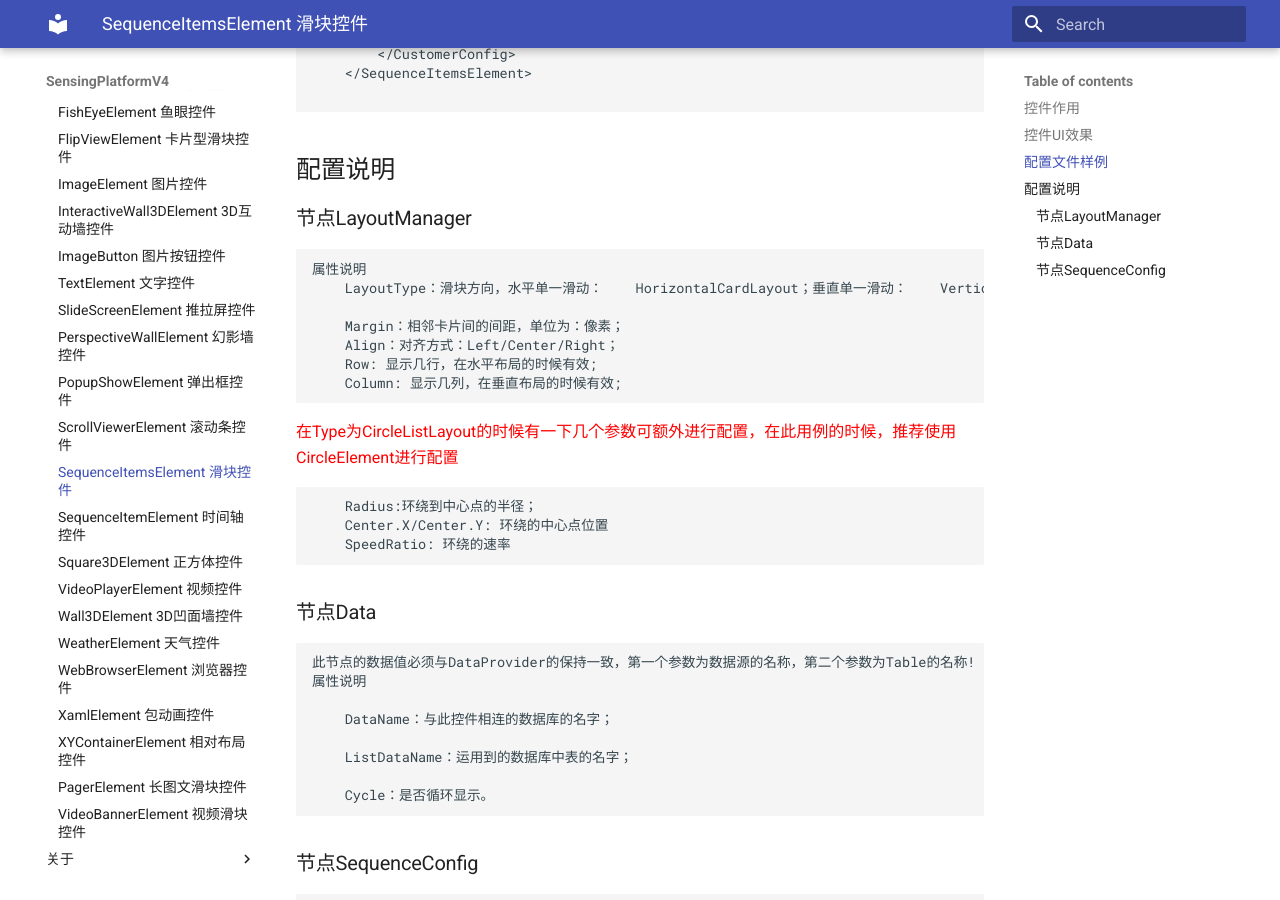
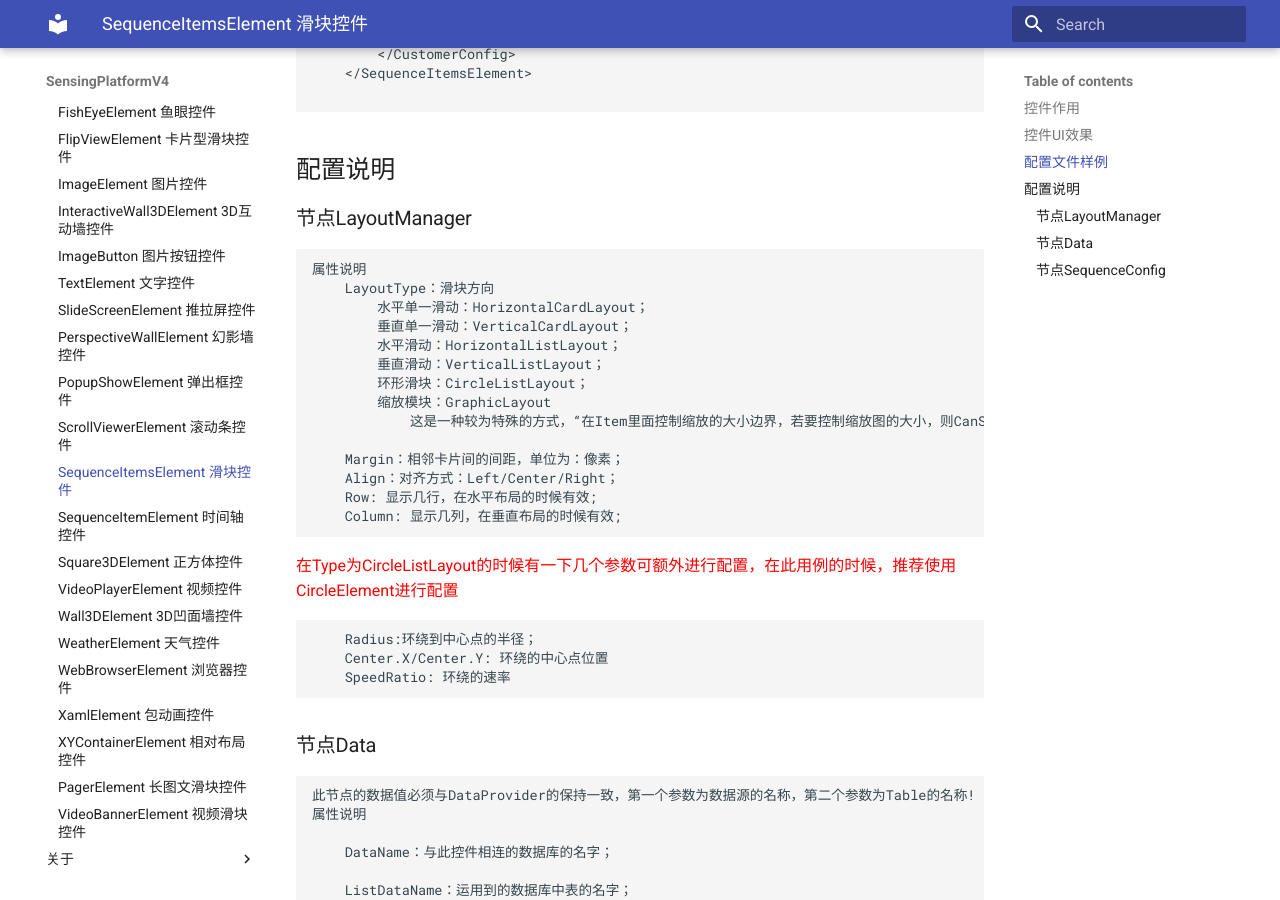
Before and after one commit to troncell/SensingPlatformDocs, an MkDocs documentation site: the page built from docs/控件一览/SequenceItemsElement.md, in a window 1280 px wide and 900 px high, scrolled down 1423 px. Built offline with MkDocs 1.6.1 and Material for MkDocs 9.7.7, drawn with Linux system fonts in a browser that asks for light colours.

Commit message:
add more comments!

```diff
--- a/docs/控件一览/SequenceItemsElement.md
+++ b/docs/控件一览/SequenceItemsElement.md
@@ -61,7 +61,14 @@
 ### 节点LayoutManager
 
     属性说明
-        LayoutType：滑块方向，水平单一滑动：    HorizontalCardLayout；垂直单一滑动：    VerticalCardLayout；水平滑动：  HorizontalListLayout；垂直滑动：    VerticalListLayout；环形滑块：CircleListLayout；缩放模块：GraphicLayout（这是一种较为特殊的方式，“在Item里面控制缩放的大小边界，若要控制缩放图的大小，则CanScale必须为"True"，然后通过MaxScale及MinScale控制缩放的大小边界，ScaleMode为碰到边缘时的反应，Normal就是正常的情况，Bounce就是超出最小和最大值范围后，手松开后会自动弹回来，Disppear就是超出最小值，直接关闭）。
+        LayoutType：滑块方向
+            水平单一滑动：HorizontalCardLayout；
+            垂直单一滑动：VerticalCardLayout；
+            水平滑动：HorizontalListLayout；
+            垂直滑动：VerticalListLayout；
+            环形滑块：CircleListLayout；
+            缩放模块：GraphicLayout
+                这是一种较为特殊的方式，“在Item里面控制缩放的大小边界，若要控制缩放图的大小，则CanScale必须为"True"，然后通过MaxScale及MinScale控制缩放的大小边界，ScaleMode为碰到边缘时的反应，Normal就是正常的情况，Bounce就是超出最小和最大值范围后，手松开后会自动弹回来，Disppear就是超出最小值，直接关闭
 
         Margin：相邻卡片间的间距，单位为：像素；
         Align：对齐方式：Left/Center/Right；
```
